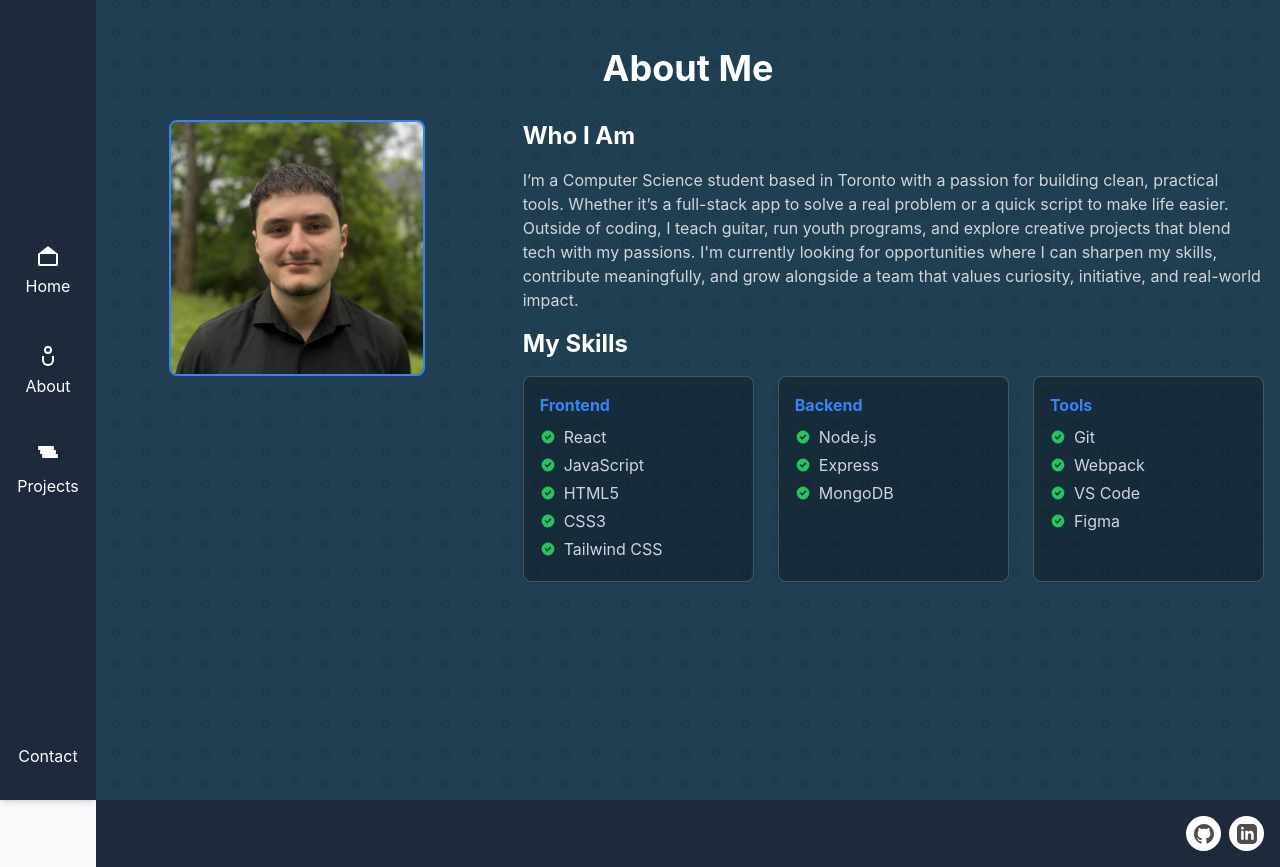
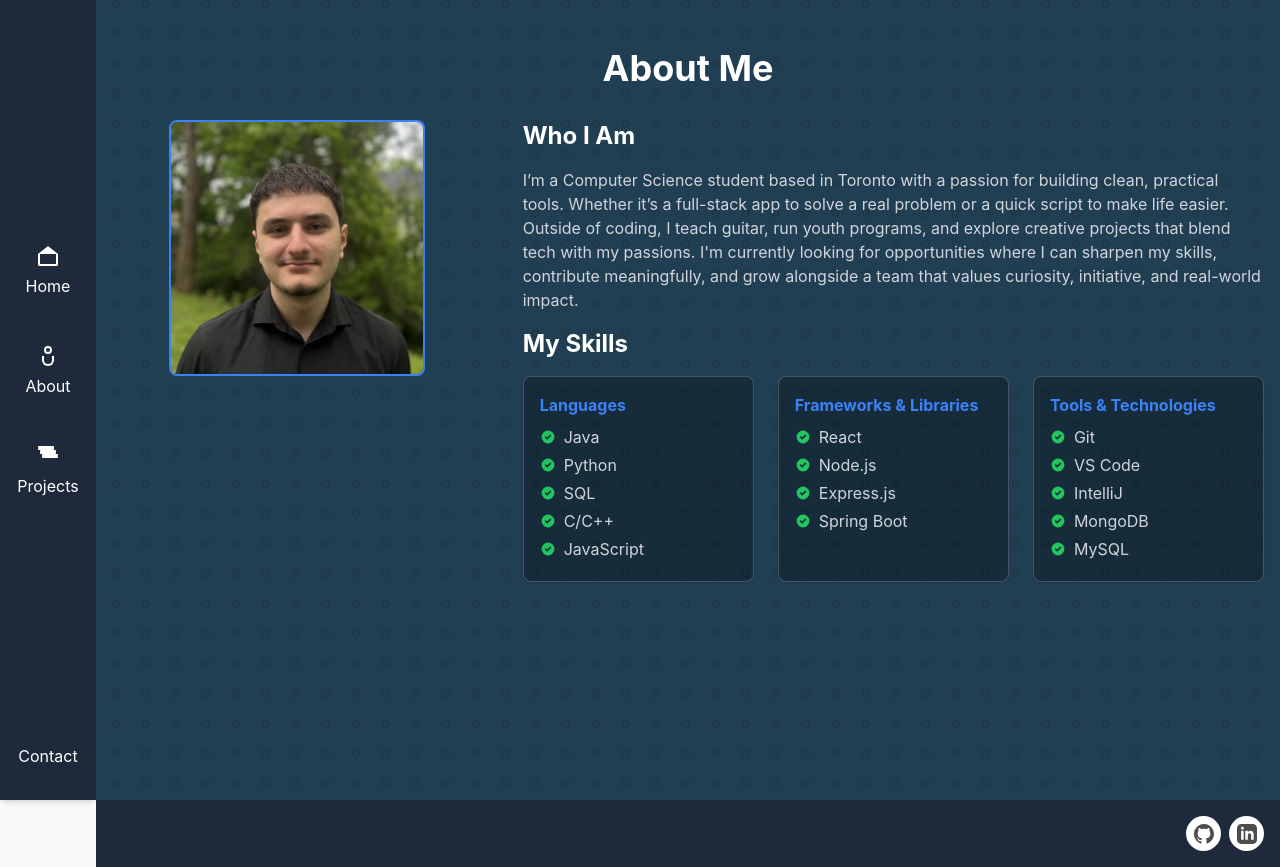
Before and after one commit to AmirK2004/Portfolio, a React (Create React App) app: page /about in a window 1280 px wide. Built offline with nearby package versions, Linux system fonts and the light colour scheme.

Commit message:
Update 'About' skills

```diff
--- a/src/pages/About.jsx
+++ b/src/pages/About.jsx
@@ -4,9 +4,9 @@ import Photo from '../assets/Photo.jpg';
 
 const About = () => {
     const skills = [
-      { category: 'Frontend', items: ['React', 'JavaScript', 'HTML5', 'CSS3', 'Tailwind CSS'] },
-      { category: 'Backend', items: ['Node.js', 'Express', 'MongoDB'] },
-      { category: 'Tools', items: ['Git', 'Webpack', 'VS Code', 'Figma'] },
+      { category: 'Languages', items: ['Java', 'Python', 'SQL', 'C/C++', 'JavaScript'] },
+      { category: 'Frameworks & Libraries', items: ['React', 'Node.js', 'Express.js', 'Spring Boot'] },
+      { category: 'Tools & Technologies', items: ['Git', 'VS Code', 'IntelliJ', 'MongoDB', 'MySQL'] },
     ];
 
     const containerVariants = {
```
